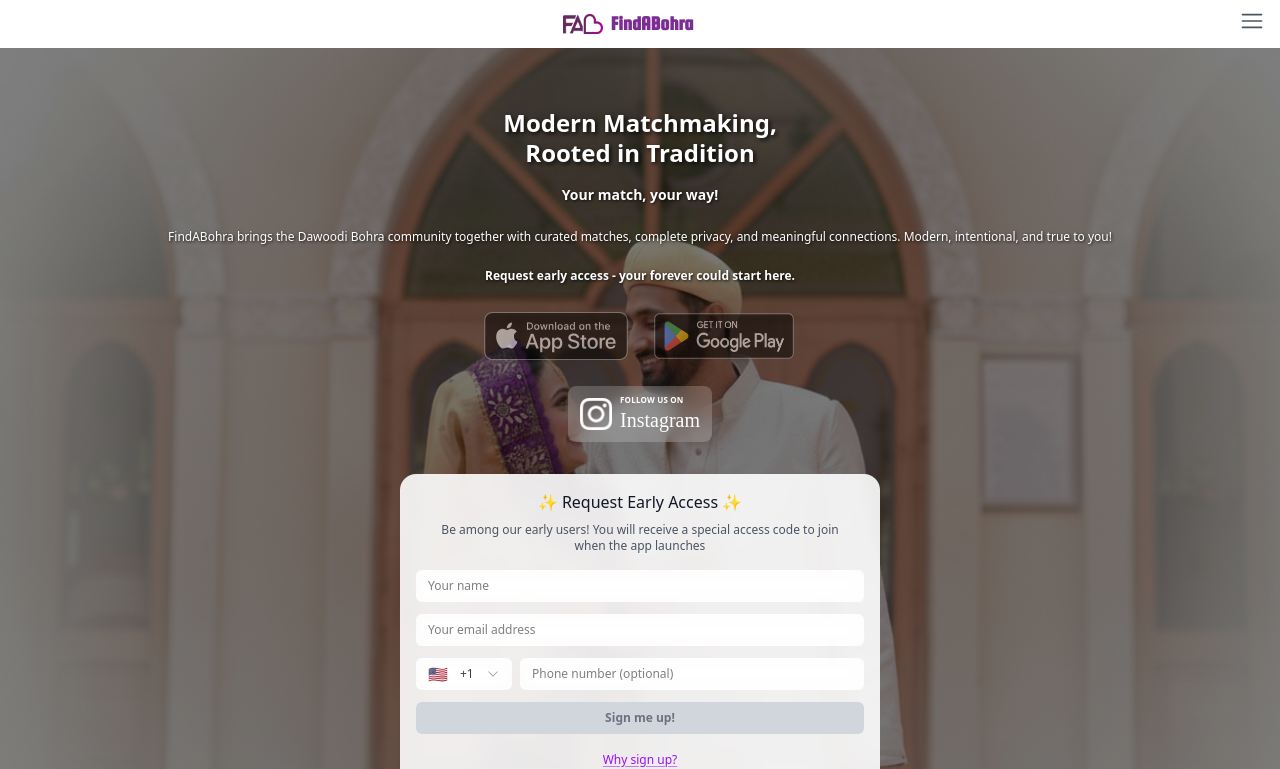
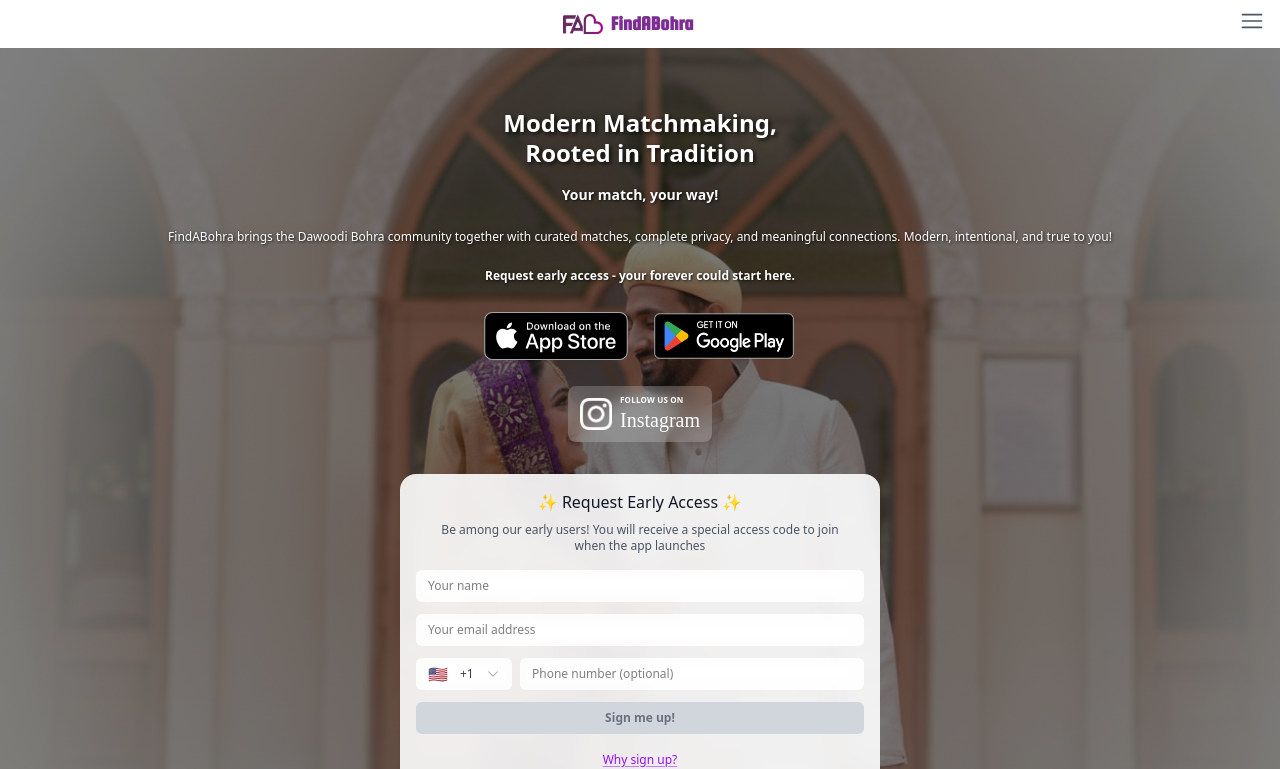
Before and after one commit to ruqaiyae/findabohra, a Next.js app: page / in a window 1280 px wide. Shown: the top 769 px of the page. Built offline with nearby package versions, Linux system fonts and the light colour scheme.

Commit message:
feat: enable app download buttons with store links

```diff
--- a/src/components/Hero.tsx
+++ b/src/components/Hero.tsx
@@ -4,6 +4,7 @@
 import { InviteForm } from "./InviteForm";
 import { LogoSlideAnimation } from "./LogoSlideAnimation";
 import { useState } from "react";
+import Link from "next/link";
 
 export function Hero() {
   const [showContent, setShowContent] = useState(false);
@@ -17,7 +18,9 @@
       <LogoSlideAnimation onSlideComplete={handleAnimationComplete} />
       <section
         id="home"
-        className={`relative bg-cover bg-center bg-no-repeat transition-opacity duration-1000 ${showContent ? "opacity-100" : "opacity-0"}`}
+        className={`relative bg-cover bg-center bg-no-repeat transition-opacity duration-1000 ${
+          showContent ? "opacity-100" : "opacity-0"
+        }`}
         style={{
           backgroundImage: "url('/hero_image.png')",
         }}
@@ -61,22 +64,32 @@
 
               {/* App Download Buttons */}
               <div className="flex gap-2 items-center justify-center lg:justify-start">
-                <div className="relative w-40 h-12 sm:w-50 sm:h-15 opacity-50 cursor-not-allowed">
+                <Link
+                  href="https://apps.apple.com/us/app/find-a-bohra/id6743646608"
+                  target="_blank"
+                  rel="noopener noreferrer"
+                  className="relative w-40 h-12 sm:w-50 sm:h-15"
+                >
                   <Image
                     src="/Download_on_the_App_Store_Badge_US-UK_RGB_blk_092917.svg"
-                    alt="Download on the App Store - Coming Soon"
+                    alt="Download on the App Store"
                     fill
                     sizes="(max-width: 640px) 160px, 200px"
                   />
-                </div>
-                <div className="relative w-40 h-17 sm:w-50 sm:h-22 opacity-50 cursor-not-allowed">
+                </Link>
+                <Link
+                  href="https://play.google.com/store/apps/details?id=com.aprodence.findabohra"
+                  target="_blank"
+                  rel="noopener noreferrer"
+                  className="relative w-40 h-17 sm:w-50 sm:h-22"
+                >
                   <Image
                     src="/google-play-badge.png"
-                    alt="Get it on Google Play - Coming Soon"
+                    alt="Get it on Google Play"
                     fill
                     sizes="(max-width: 640px) 160px, 200px"
                   />
-                </div>
+                </Link>
               </div>
 
               {/* Instagram Follow Button - Centered below app buttons */}
```
